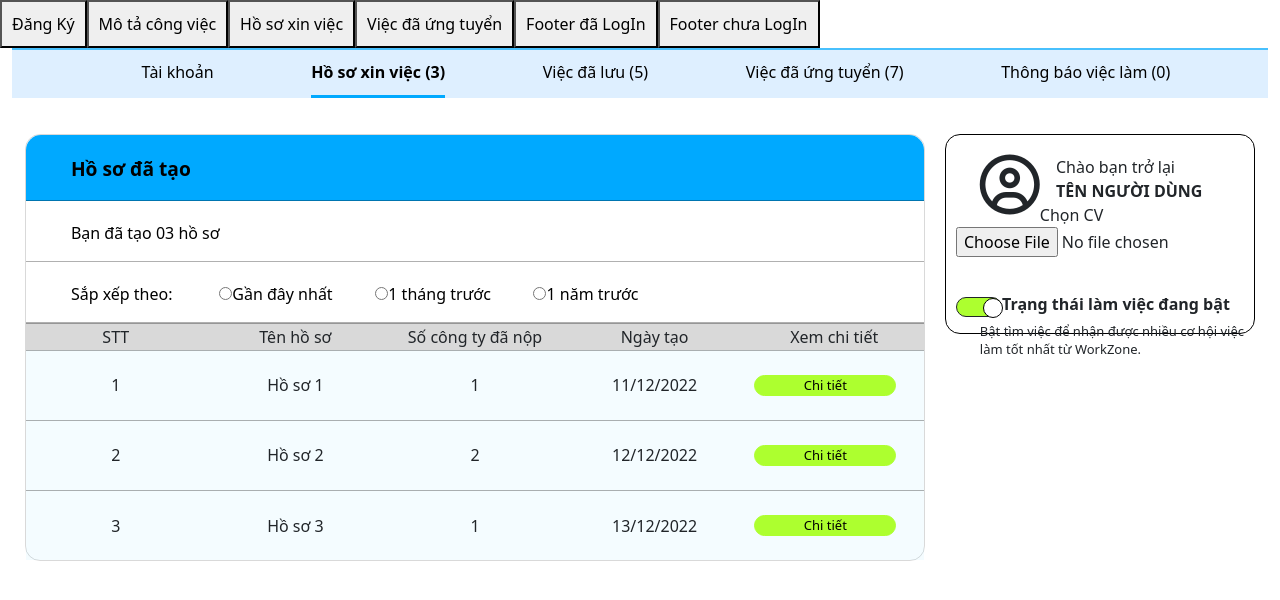
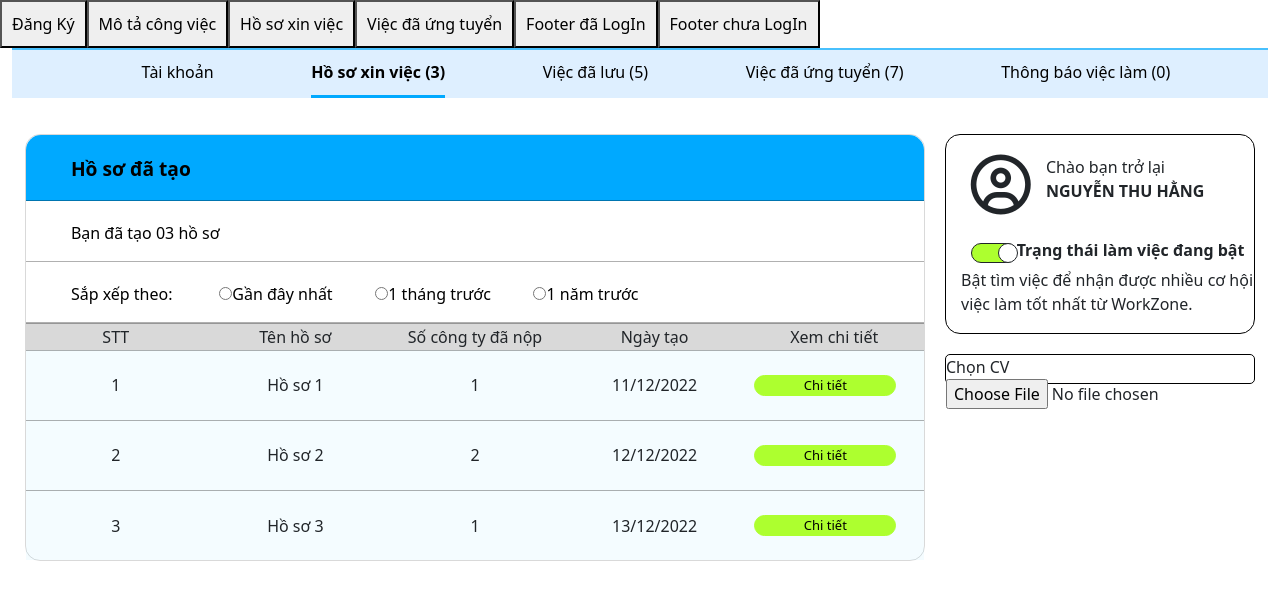
Before and after one commit to hanlam12/DoAnCuoiKi, an Angular app: page /job-application in a window 1280 px wide. Shown: the top 600 px of the page. Built offline with nearby package versions, Linux system fonts and the light colour scheme.

Commit message:
#Hanghee

```diff
--- a/src/app/applied-job/applied-job.component.css
+++ b/src/app/applied-job/applied-job.component.css
@@ -135,59 +135,45 @@ ul li{
     margin-top: 20px;
     margin-left: 100px;
   }
-  .text_status-on{
+  .text_status {
     margin-left: 8%;
     margin-top: 30px;
     font-weight: bolder;
     line-height: 35px;
   }
-  .text_text{
-    margin-left: 8%;
-    line-height: 18px;
-    font-size: small;
-  }
-  .st-on-off-on{
-    width:46px;
+
+
+  .st-on-off {
+    width: 46px;
     height: 20px;
-    background-color: greenyellow;
     float: left;
     margin-top: 10px;
     border-radius: 100px;
     border: 1px solid;
   }
-  .on-off-on{
+  .st-on-off-on {
+    background-color: greenyellow;
+  }
+  .st-on-off-off {
+    background-color: red;
+  }
+  .on-off {
     width: 20px;
     height: 20px;
     background-color: #ffffff;
     border-radius: 100px;
     border: 1px solid;
     margin-top: -1px;
+    cursor: pointer;
+  }
+  .on-off-on {
     margin-left: 26px;
   }
-  .text_status-off{
-    margin-left: 8%;
-    margin-top: 30px;
-    font-weight: bolder;
-    line-height: 35px;
-    display: none;
+  .on-off-off {
+    margin-left: -1px;
   }
-  .st-on-off-off{
-    width:46px;
-    height: 20px;
-    background-color: red;
-    float: left;
-    margin-top: 10px;
-    border-radius: 100px;
-    border: 1px solid;
-  }
-  .on-off-off{
-    width: 20px;
-    height: 20px;
-    background-color: #ffffff;
-    border-radius: 100px;
-    border: 1px solid;
-    margin-top: -1px;
-    margin-left: -1px;
+  .text_text{
+    padding-left: 15px;
   }
   @media (min-width: 1200px)
   {
--- a/src/app/applied-job/applied-job.component.html
+++ b/src/app/applied-job/applied-job.component.html
@@ -1,6 +1,4 @@
 <body>
-  <!-- main -->
- <!-- menu-account -->
  <div class="container">
    <div class="row">
      <div class="col-md-12 col-12">
@@ -16,20 +14,17 @@
        <div class="box-menu-mb"><a href="viecdaungtuyen.html"><b> Việc đã ứng tuyển (7)</b></a></div>
      </div>
    </div>
- <!-- body -->
  <div id="body">
       <div class="body_right ">
      <div><i class="fa-regular fa-circle-user"></i></div>
      <div class="text_cbtl">Chào bạn trở lại <br>
-     <b>TÊN NGƯỜI DÙNG</b></div>
-     <div *ngIf="statusOn; else statusOffBlock">
-      <div class="st-on-off-on"><button class="on-off-on"></button></div>
-      <div class="text_status-on" id="text_status-on">Trạng thái làm việc đang bật</div>
-  </div>
-  <ng-template #statusOffBlock>
-      <div class="st-on-off-off"><button class="on-off-off"></button></div>
-      <div class="text_status-off" id="text_status-off">Trạng thái làm việc đang tắt</div>
-  </ng-template>
+     <b>NGUYỄN THU HẰNG</b></div>
+     <div class="text_status" [ngClass]="{'text_status-on': isOn, 'text_status-off': !isOn}">
+      <div class="st-on-off" [ngClass]="{'st-on-off-on': isOn, 'st-on-off-off': !isOn}">
+        <div (click)="status()" class="on-off" [ngClass]="{'on-off-on': isOn, 'on-off-off': !isOn}"></div>
+      </div>
+      {{ isOn ? 'Trạng thái làm việc đang bật' : 'Trạng thái làm việc đang tắt' }}
+    </div>
      <div class="text_text">Bật tìm việc để nhận được nhiều cơ hội việc làm tốt nhất từ WorkZone.</div>
  </div>
  <div id="body_left">
--- a/src/app/applied-job/applied-job.component.ts
+++ b/src/app/applied-job/applied-job.component.ts
@@ -1,4 +1,4 @@
-import { Component, ElementRef, ViewChild } from '@angular/core';
+import { Component } from '@angular/core';
 
 @Component({
   selector: 'app-applied-job',
@@ -6,5 +6,9 @@ import { Component, ElementRef, ViewChild } from '@angular/core';
   styleUrls: ['./applied-job.component.css']
 })
 export class AppliedJobComponent {
-  statusOn: boolean = true;
+  isOn: boolean = true;
+
+  status() {
+    this.isOn = !this.isOn;
+  }
 }
--- a/src/app/job-application/job-application.component.css
+++ b/src/app/job-application/job-application.component.css
@@ -124,13 +124,20 @@ ul li{
   .body_right{
 
     width: 310px;
+    margin-left: 20px;
+    margin-top: 20px;
+    justify-content: center;
+  }
+  .body_right-top{
     border-radius: 15px;
     border: 1px solid black;
-    margin-left: 20px;
     height: 200px;
+  }
+  .body_right-bottom{
     margin-top: 20px;
-    justify-content: center;
-    padding-left: 10px;
+    height: 30px;
+    border-radius: 5px;
+    border: 1px solid black;
   }
   .body_right .fa-circle-user{
     font-size: 60px;
@@ -142,59 +149,43 @@ ul li{
     margin-top: 20px;
     margin-left: 100px;
   }
-  .text_status-on{
+  .text_status {
     margin-left: 8%;
     margin-top: 30px;
     font-weight: bolder;
     line-height: 35px;
   }
-  .text_text{
-    margin-left: 8%;
-    line-height: 18px;
-    font-size: small;
-  }
-  .st-on-off-on{
-    width:46px;
+  .st-on-off {
+    width: 46px;
     height: 20px;
-    background-color: greenyellow;
     float: left;
     margin-top: 10px;
     border-radius: 100px;
     border: 1px solid;
   }
-  .on-off-on{
+  .st-on-off-on {
+    background-color: greenyellow;
+  }
+  .st-on-off-off {
+    background-color: red;
+  }
+  .on-off {
     width: 20px;
     height: 20px;
     background-color: #ffffff;
     border-radius: 100px;
     border: 1px solid;
     margin-top: -1px;
+    cursor: pointer;
+  }
+  .on-off-on {
     margin-left: 26px;
   }
-  .text_status-off{
-    margin-left: 8%;
-    margin-top: 30px;
-    font-weight: bolder;
-    line-height: 35px;
-    display: none;
+  .on-off-off {
+    margin-left: -1px;
   }
-  .st-on-off-off{
-    width:46px;
-    height: 20px;
-    background-color: red;
-    float: left;
-    margin-top: 10px;
-    border-radius: 100px;
-    border: 1px solid;
-  }
-  .on-off-off{
-    width: 20px;
-    height: 20px;
-    background-color: #ffffff;
-    border-radius: 100px;
-    border: 1px solid;
-    margin-top: -1px;
-    margin-left: -1px;
+  .text_text{
+    padding-left: 15px;
   }
   @media (min-width: 1200px)
   {
--- a/src/app/job-application/job-application.component.html
+++ b/src/app/job-application/job-application.component.html
@@ -1,6 +1,4 @@
 <body>
-     <!-- main -->
-    <!-- menu-account -->
     <div class="container">
       <div class="row">
         <div class="col-md-12 col-12">
@@ -16,28 +14,27 @@
           <div class="box-menu-mb"><a href="hosoxinviec.html"><b>Hồ sơ xin việc (3)</b></a></div>
         </div>
       </div>
-    <!-- body -->
     <div id="body">
          <div class="body_right">
+          <div class="body_right-top">
         <div><i class="fa-regular fa-circle-user"></i></div>
         <div class="text_cbtl">Chào bạn trở lại <br>
-        <b>TÊN NGƯỜI DÙNG</b></div>
-            <div>
-      Chọn CV
-      <span><input type="file" class="file-input"name="image" id="image"/></span>
-
+        <b>NGUYỄN THU HẰNG</b></div>
+    <div class="text_status" [ngClass]="{'text_status-on': isOn, 'text_status-off': !isOn}">
+      <div class="st-on-off" [ngClass]="{'st-on-off-on': isOn, 'st-on-off-off': !isOn}">
+        <div (click)="status()" class="on-off" [ngClass]="{'on-off-on': isOn, 'on-off-off': !isOn}"></div>
+      </div>
+      {{ isOn ? 'Trạng thái làm việc đang bật' : 'Trạng thái làm việc đang tắt' }}
     </div>
-        <div *ngIf="statusOn; else statusOffBlock">
-          <div class="st-on-off-on"><button class="on-off-on"></button></div>
-          <div class="text_status-on" id="text_status-on">Trạng thái làm việc đang bật</div>
-      </div>
-      <ng-template #statusOffBlock>
-          <div class="st-on-off-off"><button class="on-off-off"></button></div>
-          <div class="text_status-off" id="text_status-off">Trạng thái làm việc đang tắt</div>
-      </ng-template>
         <div class="text_text">Bật tìm việc để nhận được nhiều cơ hội việc làm tốt nhất từ WorkZone.</div>
     </div>
-
+    <div class="body_right-bottom">
+    <div>
+      Chọn CV
+      <span><input type="file" class="file-input"name="cv" placeholder="Tải CV lên từ máy tính" id="cv"/></span>
+    </div>
+    </div>
+  </div>
     <div id="body_left">
       <div id="content_body_left">
         <div id="file_created"> <p>Hồ sơ đã tạo</p> </div>
--- a/src/app/job-application/job-application.component.ts
+++ b/src/app/job-application/job-application.component.ts
@@ -1,4 +1,4 @@
-import { Component, ElementRef, ViewChild } from '@angular/core';
+import { Component } from '@angular/core';
 
 @Component({
   selector: 'app-job-application',
@@ -6,5 +6,9 @@ import { Component, ElementRef, ViewChild } from '@angular/core';
   styleUrls: ['./job-application.component.css']
 })
 export class JobApplicationComponent {
-  statusOn: boolean = true;
+  isOn: boolean = true;
+
+  status() {
+    this.isOn = !this.isOn;
+  }
 }
--- a/src/app/job-decription/job-decription.component.html
+++ b/src/app/job-decription/job-decription.component.html
@@ -1,5 +1,4 @@
 <body>
-   <!-- Body -->
    <div class="container__jobDecription">
     <div class="container__img--left">
       <img src="assets/media/aia.png" alt="AIA-Logo" />
```
